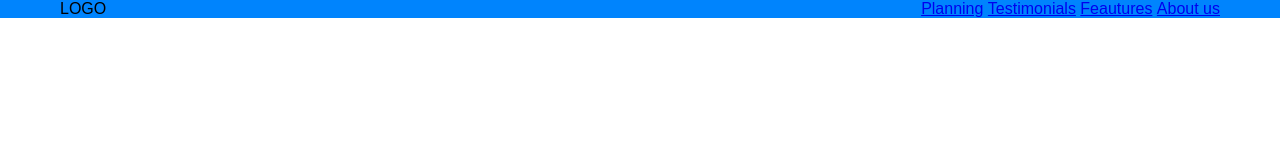
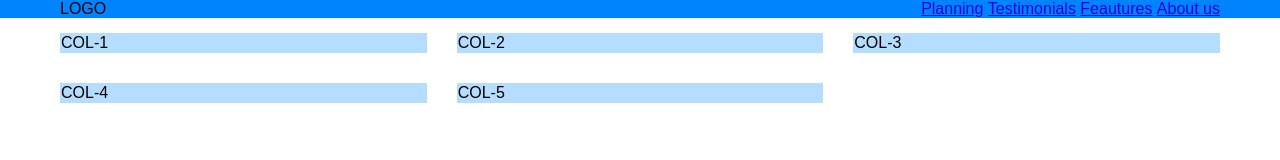
Before and after one commit to EnricoValente/htmlcss-responsive-layout, a plain HTML site: page index.html in a window 1280 px wide. Drawn offline with Linux system fonts and the light colour scheme.

Commit message:
Completata struttura section 1 main

```diff
--- a/css/style.css
+++ b/css/style.css
@@ -25,11 +25,40 @@ header {
     display: none;
 }
 
+/* MAIN */
+.container .row {
+    display: flex;
+    flex-wrap: wrap;
+    margin: 0 -0.9375rem;
+
+}
+
+.col {
+    width: calc(100% - 1.875rem);
+    margin: .9375rem;
+    background-color: var(--secondary-content-color);
+    border: .0625rem solid var(--secondary-content-color);
+}
 
 
 
 /* RESPONSIVE */
 @media  screen and (min-width:768px) {
+    .row {
+        align-items: stretch;
+    }
+
+    .col {
+        width: calc((100% / 3) - 1.875rem);
+        margin: .9375rem;
+    }
+
+    .col.big {
+        width: calc(((100% / 3)* 2) -1.875rem);
+        margin: .9375rem;
+    }
+
+
 
 }
 
--- a/index.html
+++ b/index.html
@@ -48,12 +48,47 @@
                         </ul>
                     </nav>
 
-
                 </div>
 
             </div>
 
         </header>
 
+
+        <main>
+            <section class="option">
+
+                <div class="container">
+
+                    <div class="row">
+
+                        <div class="col big">
+                            COL-1
+                        </div>
+
+                        <div class="col">
+                            COL-2
+                        </div>
+
+                        <div class="col">
+                            COL-3
+                        </div>
+
+                        <div class="col">
+                            COL-4
+                        </div>
+
+                        <div class="col">
+                            COL-5
+                        </div>
+
+                    </div>
+
+                </div>
+
+            </section>
+        </main>
+
+
     </body>
 </html>
```
